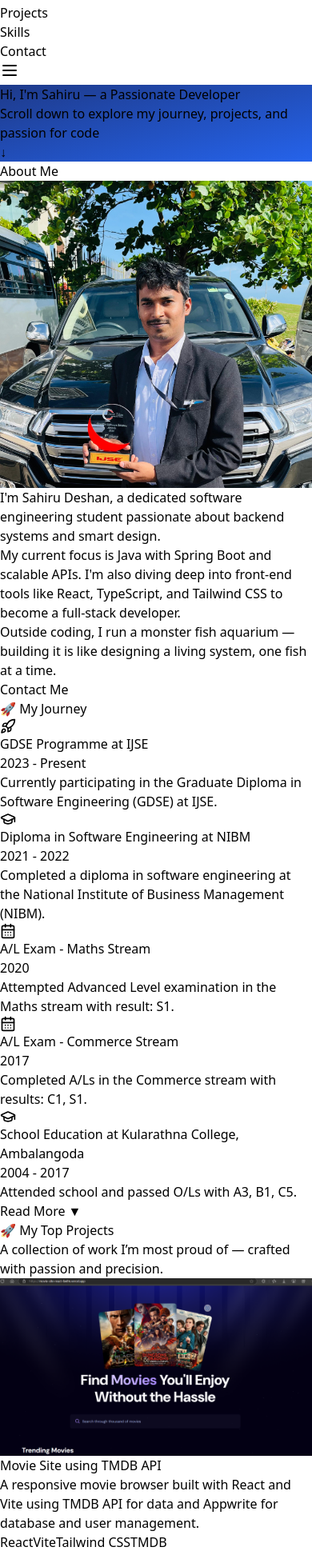
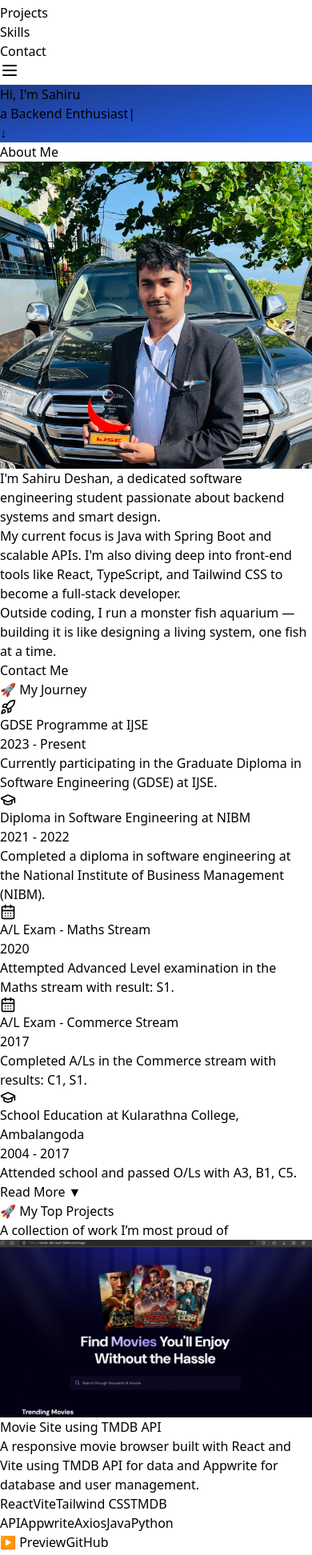
Before and after one commit to weerapperuma/WSahiruDeshan, a React (Vite) app: page / in a window 390 px wide. Shown: the part 44-1988 px from the top of the page at 80% size. Built offline with nearby package versions, Linux system fonts and the light colour scheme.

Commit message:
change home page ui

```diff
--- a/package.json
+++ b/package.json
@@ -12,12 +12,14 @@
   "dependencies": {
     "@fortawesome/fontawesome-free": "^6.7.2",
     "@reduxjs/toolkit": "^2.7.0",
+    "framer-motion": "^12.10.0",
     "lucide-react": "^0.507.0",
     "react": "^19.0.0",
     "react-dom": "^19.0.0",
     "react-icons": "^5.5.0",
     "react-redux": "^9.2.0",
     "react-router-dom": "^7.5.3",
+    "react-type-animation": "^3.2.0",
     "redux": "^5.0.1"
   },
   "devDependencies": {
--- a/src/components/NavBar.tsx
+++ b/src/components/NavBar.tsx
@@ -19,7 +19,7 @@ export const Navbar = () => {
             <nav className="max-w-7xl mx-auto px-6 py-4 flex justify-between items-center">
                 {/* Logo */}
                 <div className="text-3xl font-extrabold tracking-tight text-transparent bg-clip-text bg-gradient-to-r from-blue-500 via-indigo-500 to-purple-500 drop-shadow-md">
-                    <Link to="/">Sahiru D Weerapperuma</Link>
+                    <Link to="/">Sahiru D.</Link>
                 </div>
 
                 {/* Desktop Menu */}
--- a/src/data/projects.json
+++ b/src/data/projects.json
@@ -16,5 +16,32 @@
     "description": "A full-featured ecommerce platform built with React and Vite, supporting online payments via Stripe. CI/CD integration and MongoDB database with secure user authentication and Redux for state management.",
     "tech": ["Vite", "MongoDB", "Stripe", "Vercel", "CI/CD", "Redux"],
     "github": "https://github.com/weerapperuma/CeylonWear-frontend.git"
+  },
+  {
+    "id": 2,
+    "image": "src/assets/cloth-store.png",
+    "video": "https://drive.google.com/uc?export=view&id=1DDxOb6rNGhsMQTZRl0-PLeZeXeAbNt37",
+    "title": "Ceylon Wear Ecommerce Site",
+    "description": "A full-featured ecommerce platform built with React and Vite, supporting online payments via Stripe. CI/CD integration and MongoDB database with secure user authentication and Redux for state management.",
+    "tech": ["Vite", "MongoDB", "Stripe", "Vercel", "CI/CD", "Redux"],
+    "github": "https://github.com/weerapperuma/CeylonWear-frontend.git"
+  },
+  {
+    "id": 2,
+    "image": "src/assets/cloth-store.png",
+    "video": "https://drive.google.com/uc?export=view&id=1DDxOb6rNGhsMQTZRl0-PLeZeXeAbNt37",
+    "title": "Ceylon Wear Ecommerce Site",
+    "description": "A full-featured ecommerce platform built with React and Vite, supporting online payments via Stripe. CI/CD integration and MongoDB database with secure user authentication and Redux for state management.",
+    "tech": ["Vite", "MongoDB", "Stripe", "Vercel", "CI/CD", "Redux"],
+    "github": "https://github.com/weerapperuma/CeylonWear-frontend.git"
+  },
+  {
+    "id": 2,
+    "image": "src/assets/cloth-store.png",
+    "video": "https://drive.google.com/uc?export=view&id=1DDxOb6rNGhsMQTZRl0-PLeZeXeAbNt37",
+    "title": "Ceylon Wear Ecommerce Site",
+    "description": "A full-featured ecommerce platform built with React and Vite, supporting online payments via Stripe. CI/CD integration and MongoDB database with secure user authentication and Redux for state management.",
+    "tech": ["Vite", "MongoDB", "Stripe", "Vercel", "CI/CD", "Redux"],
+    "github": "https://github.com/weerapperuma/CeylonWear-frontend.git"
   }
 ]
--- a/src/pages/Hero.tsx
+++ b/src/pages/Hero.tsx
@@ -1,4 +1,6 @@
 import { useEffect, useState } from "react";
+import { motion } from "framer-motion";
+import { TypeAnimation } from "react-type-animation";
 import About from "./home/About.tsx";
 import Biography from "./home/Biography.tsx";
 import { Projects } from "./Projects.tsx";
@@ -10,39 +12,66 @@ export const Hero = () => {
         const handleScroll = () => {
             setScrollY(window.scrollY);
         };
-
         window.addEventListener("scroll", handleScroll);
         return () => window.removeEventListener("scroll", handleScroll);
     }, []);
 
-    const blurIntensity = Math.min(scrollY / 100, 1); // max 1
+    const blurIntensity = Math.min(scrollY / 100, 1);
 
     return (
         <div className="relative">
-            {/* Fixed Beautiful Hero Background */}
+            {/* Background */}
             <div
                 className="fixed top-0 left-0 w-full h-screen z-0 flex items-center justify-center transition-all duration-300"
                 style={{
                     backdropFilter: `blur(${blurIntensity * 10}px)`,
                     opacity: 1 - blurIntensity * 0.5,
-                    background: "linear-gradient(to bottom right, #1e3a8a, #2563eb)", // Blue gradient
+                    background: "linear-gradient(to bottom right, #1e3a8a, #2563eb)",
                 }}
             >
-                <div className="text-center text-white p-8 rounded-2xl max-w-3xl backdrop-blur-md bg-white/10 shadow-xl">
+                {/* Hero Content */}
+                <motion.div
+                    className="text-center text-white p-8 rounded-2xl max-w-3xl backdrop-blur-md bg-white/10 shadow-xl"
+                    initial={{ opacity: 0, y: 40 }}
+                    animate={{ opacity: 1, y: 0 }}
+                    transition={{ duration: 1 }}
+                >
                     <h1 className="text-5xl sm:text-6xl font-extrabold tracking-tight mb-6 leading-tight">
-                        Hi, I'm <span className="text-transparent bg-clip-text bg-gradient-to-r from-cyan-400 to-blue-600">Sahiru</span> — a Passionate Developer
+                        Hi, I'm{" "}
+                        <span className="text-transparent bg-clip-text bg-gradient-to-r from-cyan-400 to-blue-600">
+                            Sahiru
+                        </span>
                     </h1>
-                    <p className="text-xl sm:text-2xl text-gray-200 font-light">
-                        Scroll down to explore my journey, projects, and passion for code
-                    </p>
-                    <div className="animate-bounce text-4xl mt-8 text-white">↓</div>
-                </div>
 
+                    <TypeAnimation
+                        sequence={[
+                            "a Passionate Developer",
+                            2000,
+                            "a Backend Enthusiast",
+                            2000,
+                            "a Code Explorer",
+                            2000,
+                        ]}
+                        wrapper="span"
+                        speed={50}
+                        repeat={Infinity}
+                        className="text-xl sm:text-2xl text-gray-200 font-light"
+                    />
+
+                    <motion.div
+                        className="animate-bounce text-4xl mt-8 text-white"
+                        initial={{ opacity: 0 }}
+                        animate={{ opacity: 1 }}
+                        transition={{ delay: 1.5 }}
+                    >
+                        ↓
+                    </motion.div>
+                </motion.div>
             </div>
 
-            {/* Scrollable Content on Top */}
+            {/* Scrollable Sections */}
             <div className="relative z-10">
-                <div className="h-screen" /> {/* Empty spacer same height as Hero */}
+                <div className="h-screen" />
                 <About />
                 <Biography />
                 <Projects />
--- a/src/pages/Projects.tsx
+++ b/src/pages/Projects.tsx
@@ -3,18 +3,20 @@ import { ProjectCard } from "../components/ProjectCard";
 
 export const Projects = () => {
     return (
-        <div className="min-h-screen bg-gradient-to-b from-white/30 to-white/70 py-20 px-6 sm:px-8 backdrop-blur-lg">
-            <div className="max-w-6xl mx-auto bg-white/60 backdrop-blur-md border border-white/40 rounded-3xl shadow-2xl p-10">
+        <div className="w-full min-h-screen bg-white/60 backdrop-blur-md border border-white/40 rounded-none sm:rounded-3xl shadow-2xl p-6 sm:p-10 flex flex-col justify-center">
+
             {/* Title Section */}
-                <h1 className="text-5xl font-extrabold text-center text-gray-900 mb-10 tracking-tight">
+            <div className="mb-12 text-center">
+                <h2 className="text-4xl md:text-5xl font-bold text-gray-800">
                     🚀 My Top Projects
-                </h1>
-                <p className="text-center text-gray-700 text-lg mb-10 leading-relaxed">
-                    A collection of work I’m most proud of — crafted with passion and precision.
+                </h2>
+                <p className="mt-2 text-gray-500 text-base">
+                    A collection of work I’m most proud of
                 </p>
+            </div>
 
             {/* Project Grid */}
-                <div className="grid gap-8 sm:grid-cols-2 lg:grid-cols-3">
+            <div className="grid gap-6 sm:grid-cols-2 lg:grid-cols-3">
                 {projects.map((project) => (
                     <ProjectCard
                         key={project.id}
@@ -27,7 +29,7 @@ export const Projects = () => {
                     />
                 ))}
             </div>
-            </div>
+
         </div>
     );
 };
--- a/src/pages/home/Biography.tsx
+++ b/src/pages/home/Biography.tsx
@@ -41,8 +41,7 @@ const Biography: React.FC = () => {
     const competitions = ["Inovesta", "Circle Edge"];
 
     return (
-        <div className="min-h-screen bg-gradient-to-br from-white/30 to-white/10 backdrop-blur-2xl p-6 sm:p-12">
-            <div className="max-w-5xl mx-auto">
+        <div className="w-full min-h-screen bg-white/60 backdrop-blur-md border border-white/40 rounded-none sm:rounded-3xl shadow-2xl p-6 sm:p-10 flex flex-col justify-center">
             <h1 className="text-4xl sm:text-5xl font-extrabold text-center text-gray-900 mb-16">
                 🚀 My Journey
             </h1>
@@ -94,7 +93,6 @@ const Biography: React.FC = () => {
                 </button>
             </div>
         </div>
-        </div>
     );
 };
 
```
Also changed, not shown: 1 other file (tests, documents, lock files or other folders). Lines whose indentation alone changed are shown as unchanged.
